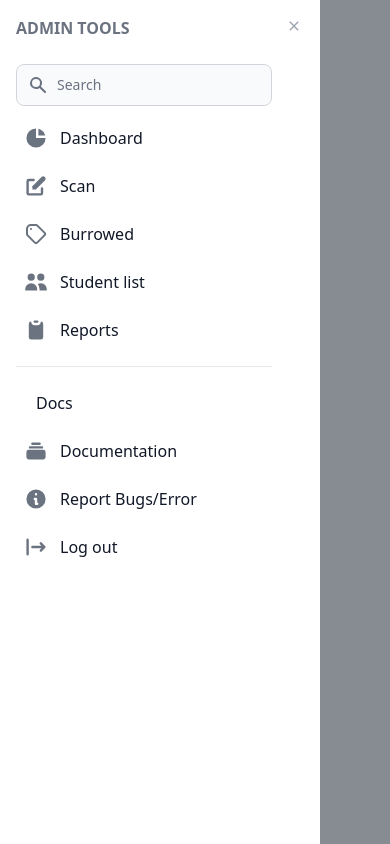
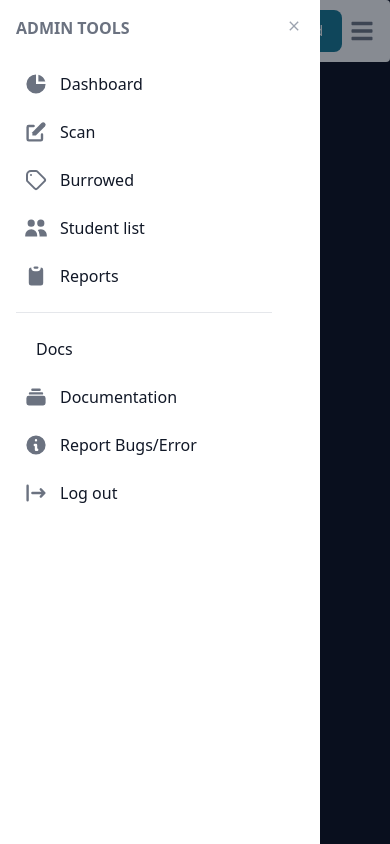
Before and after one commit to Sowishi/Thesis, a React (Vite) app in the folder frontend/thesis-barcode/: page / in a window 390 px wide. Built offline with nearby package versions, Linux system fonts and the light colour scheme.

Commit message:
Change the sidebar components to components folder

```diff
--- /dev/null
+++ b/frontend/thesis-barcode/src/components/menu.jsx
@@ -0,0 +1,84 @@
+import { Drawer, Sidebar } from "flowbite-react";
+import {
+  HiChartPie,
+  HiPencilAlt,
+  HiOutlineTag,
+  HiUsers,
+  HiClipboard,
+  HiCollection,
+  HiInformationCircle,
+  HiLogout,
+} from "react-icons/hi";
+
+const Menu = ({ openSidebar, handleClose }) => {
+  return (
+    <Drawer open={openSidebar} onClose={handleClose}>
+      <Drawer.Header title="ADMIN TOOLS" titleIcon={() => <></>} />
+      <Drawer.Items>
+        <Sidebar
+          aria-label="Sidebar with multi-level dropdown example"
+          className="[&>div]:bg-transparent [&>div]:p-0"
+        >
+          <div className="flex h-full flex-col justify-between py-2">
+            <div>
+              <Sidebar.Items>
+                <Sidebar.ItemGroup>
+                  <Sidebar.Item href="/" icon={HiChartPie}>
+                    Dashboard
+                  </Sidebar.Item>
+                  <Sidebar.Item
+                    href="/authentication/sign-up"
+                    icon={HiPencilAlt}
+                  >
+                    Scan
+                  </Sidebar.Item>
+                  <Sidebar.Item
+                    href="/authentication/sign-in"
+                    icon={HiOutlineTag}
+                  >
+                    Burrowed
+                  </Sidebar.Item>
+
+                  <Sidebar.Item href="/users/list" icon={HiUsers}>
+                    Student list
+                  </Sidebar.Item>
+                  <Sidebar.Item
+                    href="/authentication/sign-in"
+                    icon={HiClipboard}
+                  >
+                    Reports
+                  </Sidebar.Item>
+                </Sidebar.ItemGroup>
+                <Sidebar.ItemGroup>
+                  <Sidebar.Item href="https://github.com/themesberg/flowbite-react/">
+                    Docs
+                  </Sidebar.Item>
+                  <Sidebar.Item
+                    href="https://flowbite-react.com/"
+                    icon={HiCollection}
+                  >
+                    Documentation
+                  </Sidebar.Item>
+                  <Sidebar.Item
+                    href="https://github.com/themesberg/flowbite-react/issues"
+                    icon={HiInformationCircle}
+                  >
+                    Report Bugs/Error
+                  </Sidebar.Item>
+                  <Sidebar.Item
+                    href="https://github.com/themesberg/flowbite-react/issues"
+                    icon={HiLogout}
+                  >
+                    Log out
+                  </Sidebar.Item>
+                </Sidebar.ItemGroup>
+              </Sidebar.Items>
+            </div>
+          </div>
+        </Sidebar>
+      </Drawer.Items>
+    </Drawer>
+  );
+};
+
+export default Menu;
--- a/frontend/thesis-barcode/src/pages/admin/scan.jsx
+++ b/frontend/thesis-barcode/src/pages/admin/scan.jsx
@@ -1,102 +1,31 @@
-import { Button, Drawer, Sidebar, TextInput } from "flowbite-react";
+import { Button, Drawer, Navbar, TextInput } from "flowbite-react";
 import { useState } from "react";
-import {
-  HiChartPie,
-  HiClipboard,
-  HiCollection,
-  HiInformationCircle,
-  HiSearch,
-  HiOutlineTag,
-  HiUsers,
-  HiPencilAlt,
-  HiLogout,
-} from "react-icons/hi";
+import { HiOutlineMenu } from "react-icons/hi";
+import Menu from "../../components/menu";
 
 export function Scan() {
-  const [isOpen, setIsOpen] = useState(true);
-
-  const handleClose = () => setIsOpen(false);
+  const [openSidebar, setOpenSidebar] = useState(true);
 
   return (
     <>
-      <div className="flex min-h-[50vh] items-center justify-center">
-        <Button onClick={() => setIsOpen(true)}>Show navigation</Button>
+      <div className="w-full h-screen bg-slate-950">
+        <Menu
+          openSidebar={openSidebar}
+          handleClose={() => setOpenSidebar(false)}
+        />
+        <Navbar fluid rounded>
+          <Navbar.Brand>
+            <Button onClick={() => setOpenSidebar(true)}>
+              <HiOutlineMenu className="mr-2 h-5 w-5" />
+              Menu
+            </Button>
+          </Navbar.Brand>
+          <div className="flex md:order-2">
+            <Button>Get started</Button>
+            <Navbar.Toggle />
+          </div>
+        </Navbar>
       </div>
-      <Drawer open={isOpen} onClose={handleClose}>
-        <Drawer.Header title="ADMIN TOOLS" titleIcon={() => <></>} />
-        <Drawer.Items>
-          <Sidebar
-            aria-label="Sidebar with multi-level dropdown example"
-            className="[&>div]:bg-transparent [&>div]:p-0"
-          >
-            <div className="flex h-full flex-col justify-between py-2">
-              <div>
-                <form className="pb-3 md:hidden">
-                  <TextInput
-                    icon={HiSearch}
-                    type="search"
-                    placeholder="Search"
-                    required
-                    size={32}
-                  />
-                </form>
-                <Sidebar.Items>
-                  <Sidebar.ItemGroup>
-                    <Sidebar.Item href="/" icon={HiChartPie}>
-                      Dashboard
-                    </Sidebar.Item>
-                    <Sidebar.Item
-                      href="/authentication/sign-up"
-                      icon={HiPencilAlt}
-                    >
-                      Scan
-                    </Sidebar.Item>
-                    <Sidebar.Item
-                      href="/authentication/sign-in"
-                      icon={HiOutlineTag}
-                    >
-                      Burrowed
-                    </Sidebar.Item>
-
-                    <Sidebar.Item href="/users/list" icon={HiUsers}>
-                      Student list
-                    </Sidebar.Item>
-                    <Sidebar.Item
-                      href="/authentication/sign-in"
-                      icon={HiClipboard}
-                    >
-                      Reports
-                    </Sidebar.Item>
-                  </Sidebar.ItemGroup>
-                  <Sidebar.ItemGroup>
-                    <Sidebar.Item href="https://github.com/themesberg/flowbite-react/">
-                      Docs
-                    </Sidebar.Item>
-                    <Sidebar.Item
-                      href="https://flowbite-react.com/"
-                      icon={HiCollection}
-                    >
-                      Documentation
-                    </Sidebar.Item>
-                    <Sidebar.Item
-                      href="https://github.com/themesberg/flowbite-react/issues"
-                      icon={HiInformationCircle}
-                    >
-                      Report Bugs/Error
-                    </Sidebar.Item>
-                    <Sidebar.Item
-                      href="https://github.com/themesberg/flowbite-react/issues"
-                      icon={HiLogout}
-                    >
-                      Log out
-                    </Sidebar.Item>
-                  </Sidebar.ItemGroup>
-                </Sidebar.Items>
-              </div>
-            </div>
-          </Sidebar>
-        </Drawer.Items>
-      </Drawer>
     </>
   );
 }
```
